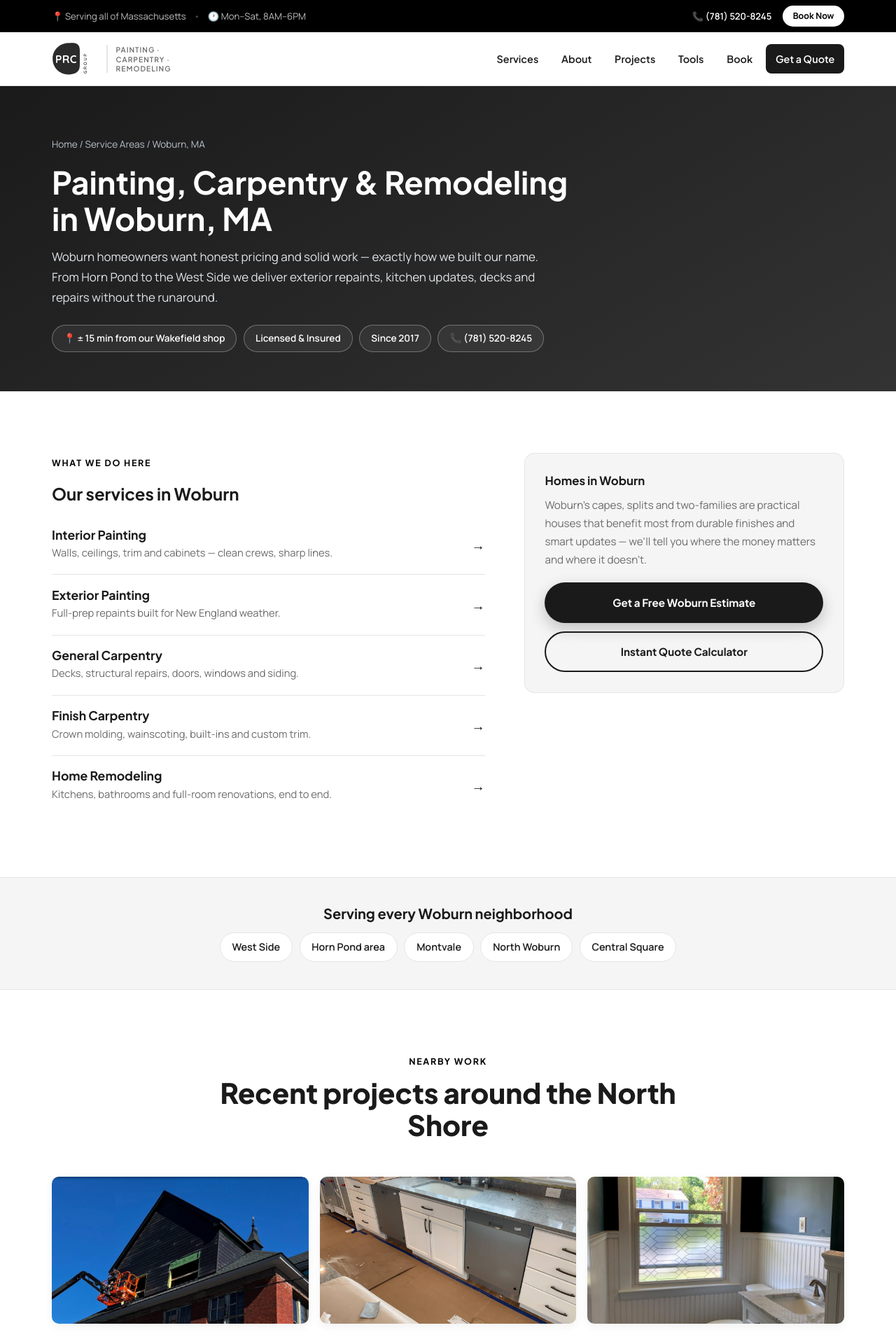
After one commit to PChiovatto/prcgroupcompany, a PHP site: page /painting-woburn-ma.php in a window 1280 px wide. The commit adds this page. Shown: the top 1920 px of the page at 70% size. Run offline with PHP 8.4, Linux system fonts and the light colour scheme.

Commit message:
Add 12 city pages + Service Areas page for local SEO
- painting-<city>-ma.php for Wakefield, Winchester, Lynnfield, Reading,
  North Reading, Melrose, Stoneham, Lexington, Andover, Marblehead,
  Swampscott and Woburn — chosen for affluence x proximity to the shop
- Each page has unique copy: local intro, real neighborhoods, housing-stock
  notes, localized FAQ (FAQPage schema) and Service schema with areaServed
- Dedicated city layout (css/city.css): navy hero with chips, services list
  with aside CTA card, neighborhoods band, photo strip, cross-links
- service-areas.php hub page; footer link; sitemap updated with 13 URLs

Co-Authored-By: Claude Fable 5 <noreply@anthropic.com>
Claude-Session: https://claude.ai/code/session_016XLoFwtTend5dcK9srZghH

```diff
--- /dev/null
+++ b/css/city.css
@@ -0,0 +1,53 @@
+/* ============================================================
+   PRC Group — city pages layout
+   ============================================================ */
+
+.cityhero {
+  background: linear-gradient(150deg, var(--navy), var(--navy-soft));
+  color: #fff; padding: 4.5rem 0 3.5rem;
+}
+.cityhero .svc-breadcrumb, .cityhero .svc-breadcrumb a { color: #b9c0c9; }
+.cityhero h1 { color: #fff; font-size: clamp(1.9rem, 3.8vw, 2.8rem); line-height: 1.15; margin: .5rem 0 1rem; max-width: 24ch; }
+.cityhero p { color: #dfe3e8; max-width: 44rem; font-size: 1.06rem; }
+.city-chips { display: flex; flex-wrap: wrap; gap: .6rem; margin-top: 1.5rem; }
+.city-chips span, .city-chips a {
+  border: 1px solid rgba(255,255,255,.3); border-radius: 999px; padding: .45rem 1rem;
+  font-size: .85rem; font-weight: 600; color: #fff; text-decoration: none; background: rgba(255,255,255,.06);
+}
+.city-chips a:hover { background: rgba(255,255,255,.15); }
+
+.city-grid { display: grid; grid-template-columns: 1.15fr .85fr; gap: 3.5rem; align-items: start; }
+.city-svc { border-bottom: 1px solid var(--line); padding: 1.15rem 0; display: grid;
+  grid-template-columns: 1fr auto; gap: 1rem; align-items: center; text-decoration: none; }
+.city-svc:last-of-type { border-bottom: 0; }
+.city-svc h3 { font-size: 1.1rem; color: var(--ink); margin-bottom: .2rem; }
+.city-svc p { color: var(--muted); font-size: .92rem; margin: 0; }
+.city-svc .arrow { font-family: var(--font-head); font-weight: 800; color: var(--navy); font-size: 1.2rem;
+  transition: transform .2s ease; }
+.city-svc:hover .arrow { transform: translateX(6px); }
+.city-svc:hover h3 { color: var(--navy); }
+
+.city-aside { background: var(--bg-alt); border: 1px solid var(--line); border-radius: var(--radius);
+  padding: 1.8rem; }
+.city-aside h3 { font-size: 1.05rem; margin-bottom: .8rem; }
+.city-aside p { color: var(--muted); font-size: .95rem; }
+.city-aside .btn { margin-top: 1.2rem; width: 100%; text-align: center; }
+.city-aside .btn--ghost { border: 2px solid var(--navy); color: var(--navy); background: transparent; margin-top: .7rem; }
+.city-aside .btn--ghost:hover { background: var(--navy); color: #fff; }
+
+.city-strip { display: grid; grid-template-columns: repeat(3, 1fr); gap: 1rem; margin-top: 2.5rem; }
+.city-strip img { width: 100%; height: 210px; object-fit: cover; border-radius: var(--radius-sm);
+  box-shadow: var(--shadow-sm); }
+
+.nbhd { background: var(--bg-alt); border-top: 1px solid var(--line); border-bottom: 1px solid var(--line); }
+.nbhd .container { padding-top: 2.4rem; padding-bottom: 2.4rem; text-align: center; }
+.nbhd h2 { font-size: 1.25rem; margin-bottom: 1rem; }
+.nbhd-tags { display: flex; flex-wrap: wrap; gap: .6rem; justify-content: center; }
+.nbhd-tags span { background: #fff; border: 1px solid var(--line); border-radius: 999px;
+  padding: .5rem 1.05rem; font-size: .9rem; font-weight: 600; }
+
+@media (max-width: 960px) {
+  .city-grid { grid-template-columns: 1fr; }
+  .city-strip { grid-template-columns: 1fr; }
+  .city-strip img { height: 240px; }
+}
--- /dev/null
+++ b/includes/city-data.php
@@ -0,0 +1,188 @@
+<?php
+/**
+ * PRC Group — city pages data.
+ * Every city gets UNIQUE copy: intro, neighborhoods, housing notes and a
+ * localized FAQ answer, so no two pages read the same.
+ */
+
+$CITIES = [
+
+  'wakefield' => [
+    'name'  => 'Wakefield',
+    'drive' => 'Our home base',
+    'intro' => 'Wakefield is home — our shop is right on Albion Street. From Greenwood to the shores
+      of Lake Quannapowitt, we\'ve painted, repaired and remodeled homes in every corner of town,
+      and there\'s no faster address for us to reach.',
+    'neighborhoods' => ['Greenwood', 'Lakeside', 'Montrose', 'Downtown / Albion St', 'West Side'],
+    'housing' => 'Wakefield\'s mix of Victorians near the lake, Greenwood capes and post-war
+      colonials keeps our crews busy with everything from full exterior repaints to kitchen
+      updates and deck rebuilds.',
+    'faq_local_q' => 'Do you really work out of Wakefield?',
+    'faq_local_a' => 'Yes — 86 Albion St. When you hire us you\'re hiring a local crew your
+      neighbors already use, not a franchise dispatching from another county.',
+  ],
+
+  'winchester' => [
+    'name'  => 'Winchester',
+    'drive' => '± 15 min from our Wakefield shop',
+    'intro' => 'Winchester\'s grand Victorians and center-entrance colonials deserve better than a
+      rushed paint job. We bring the careful prep, color sense and finish carpentry these homes
+      were built with — from Wedgemere to Myopia Hill.',
+    'neighborhoods' => ['Wedgemere', 'Myopia Hill', 'Symmes Corner', 'The Flats', 'Winchester Center'],
+    'housing' => 'Expect us to be comfortable with high gables, ornate trim, plaster walls and the
+      detail work that older high-end homes demand — that\'s most of what we do in Winchester.',
+    'faq_local_q' => 'Can you handle large or historic Winchester homes?',
+    'faq_local_a' => 'Yes. Tall Victorians, plaster repair, custom trim reproduction and
+      multi-week exterior projects are exactly the work our carpenters and painters specialize in.',
+  ],
+
+  'lynnfield' => [
+    'name'  => 'Lynnfield',
+    'drive' => '± 10 min from our Wakefield shop',
+    'intro' => 'Right next door to our Wakefield shop, Lynnfield is one of our most active towns.
+      From established streets around Pillings Pond to newer construction near MarketStreet, we
+      keep Lynnfield homes painted, trimmed and updated.',
+    'neighborhoods' => ['South Lynnfield', 'Pillings Pond', 'Lynnfield Center', 'Apple Hill', 'King James Grant'],
+    'housing' => 'Lynnfield\'s larger colonials and newer builds mean big exterior repaints,
+      cabinet refinishing and finish-carpentry upgrades — and our proximity means quick
+      scheduling and easy follow-ups.',
+    'faq_local_q' => 'How quickly can you get to a Lynnfield project?',
+    'faq_local_a' => 'We\'re about ten minutes away. Estimates usually happen within a couple of
+      days, and staying close by makes multi-phase projects and touch-ups painless.',
+  ],
+
+  'reading' => [
+    'name'  => 'Reading',
+    'drive' => '± 10 min from our Wakefield shop',
+    'intro' => 'Reading\'s classic colonials and capes are our bread and butter. We\'re ten minutes
+      up Route 28, and homeowners from Birch Meadow to the West Side call us for crisp exterior
+      repaints, interior refreshes and carpentry done right.',
+    'neighborhoods' => ['West Side', 'Birch Meadow', 'Downtown Reading', 'Killam', 'Wood End'],
+    'housing' => 'Many Reading homes date from the early-to-mid 1900s — which means real wood
+      siding, real trim and real prep. We scrape, prime and repair before any paint goes on.',
+    'faq_local_q' => 'Do you do both the carpentry repairs and the painting in Reading?',
+    'faq_local_a' => 'Yes — one crew, one schedule. Rotted clapboards, damaged trim and the
+      finish coat are all handled in the same project.',
+  ],
+
+  'north-reading' => [
+    'name'  => 'North Reading',
+    'drive' => '± 15 min from our Wakefield shop',
+    'intro' => 'From Martins Pond to Park Colony, North Reading homeowners use PRC Group for the
+      projects that keep a house feeling new — full repaints, deck rebuilds, trim upgrades and
+      bathroom refreshes.',
+    'neighborhoods' => ['Martins Pond', 'Park Colony', 'West Village', 'North Reading Center'],
+    'housing' => 'North Reading\'s ranches, splits and newer colonials are ideal candidates for
+      cabinet refinishing, LVP flooring and open-concept updates — remodeling work we manage
+      end to end.',
+    'faq_local_q' => 'Do you take on smaller North Reading jobs, like one room or a deck?',
+    'faq_local_a' => 'Absolutely. Single rooms, decks and punch lists are a normal part of our
+      week — and they\'re often how North Reading clients try us out before a bigger project.',
+  ],
+
+  'melrose' => [
+    'name'  => 'Melrose',
+    'drive' => '± 10 min from our Wakefield shop',
+    'intro' => 'Melrose might be the most paint-intensive town we serve — street after street of
+      Victorians with detailed trim, porches and gables. We\'re next door in Wakefield, and this
+      is exactly the work we love.',
+    'neighborhoods' => ['Bellevue', 'Wyoming Hill', 'Horace Mann', 'Melrose Highlands', 'Cedar Park'],
+    'housing' => 'Multi-color Victorian exteriors, porch restorations and plaster-wall interiors
+      are Melrose staples. Our painters and finish carpenters work together so the details
+      come out right.',
+    'faq_local_q' => 'Can you do a multi-color Victorian exterior in Melrose?',
+    'faq_local_a' => 'Yes — body, trim and accent schemes are a specialty. We\'ll sample colors on
+      your house and detail the scheme in the written estimate.',
+  ],
+
+  'stoneham' => [
+    'name'  => 'Stoneham',
+    'drive' => '± 10 min from our Wakefield shop',
+    'intro' => 'Stoneham borders our home town, and from Bear Hill to Colonial Park we handle the
+      full range — exterior repaints, kitchen and bath updates, decks and the repairs New England
+      weather makes inevitable.',
+    'neighborhoods' => ['Bear Hill', 'Colonial Park', 'Spot Pond area', 'Farm Hill', 'Stoneham Square'],
+    'housing' => 'Stoneham\'s capes, colonials and split-levels respond beautifully to fresh
+      exterior color, updated trim and modernized kitchens — our three core trades in one team.',
+    'faq_local_q' => 'How soon can you start a Stoneham project?',
+    'faq_local_a' => 'Estimates within days — we\'re ten minutes away. Start dates depend on season
+      and scope, and your written proposal includes a realistic schedule.',
+  ],
+
+  'lexington' => [
+    'name'  => 'Lexington',
+    'drive' => '± 25 min from our Wakefield shop',
+    'intro' => 'Lexington homeowners invest in their homes — and expect craftsmanship in return.
+      From historic houses near the Battle Green to renovated colonials on Follen Hill, we
+      deliver museum-quality prep, paint and trim.',
+    'neighborhoods' => ['Lexington Center', 'Follen Hill', 'Meriam Hill', 'East Lexington', 'Peacock Farm'],
+    'housing' => 'The mix runs from antique homes requiring careful, lead-safe restoration to
+      mid-century moderns and large renovated colonials — each getting the right materials
+      and methods.',
+    'faq_local_q' => 'Are you equipped for Lexington\'s older and historic homes?',
+    'faq_local_a' => 'Yes — EPA lead-safe practices on pre-1978 homes, trim profile matching, and
+      the patience real restoration work requires.',
+  ],
+
+  'andover' => [
+    'name'  => 'Andover',
+    'drive' => '± 25 min from our Wakefield shop',
+    'intro' => 'From In-Town streets near Phillips Academy to Shawsheen Village and the newer
+      neighborhoods off River Road, PRC Group brings Andover homes the full package — painting,
+      carpentry and remodeling from one accountable crew.',
+    'neighborhoods' => ['In-Town / Academy area', 'Shawsheen Village', 'Ballardvale', 'West Andover', 'South Andover'],
+    'housing' => 'Andover\'s large colonials mean serious exterior square footage and generous
+      interiors — projects where our one-team approach saves weeks versus juggling separate
+      painters and carpenters.',
+    'faq_local_q' => 'Do you handle large whole-house projects in Andover?',
+    'faq_local_a' => 'Yes — whole-house repaints and multi-room renovations are core work. You get
+      an itemized proposal, a realistic timeline and one point of contact throughout.',
+  ],
+
+  'marblehead' => [
+    'name'  => 'Marblehead',
+    'drive' => '± 25 min from our Wakefield shop',
+    'intro' => 'Salt air is merciless on paint — and nowhere more than Marblehead. From antique
+      homes in Old Town to shingled houses on the Neck, we prep and coat exteriors to stand up
+      to the ocean, and restore the interiors to match.',
+    'neighborhoods' => ['Old Town', 'Marblehead Neck', 'Clifton', 'Shipyard', 'Village area'],
+    'housing' => 'Pre-1900 housing stock, ocean exposure and historic detail make Marblehead
+      demanding — and rewarding. Expect thorough scraping, marine-grade prep and trim
+      carpentry that respects the original work.',
+    'faq_local_q' => 'How do you make exterior paint last near the ocean?',
+    'faq_local_a' => 'Aggressive prep, the right primers, and 100% acrylic topcoats applied in the
+      correct conditions. We also repair rot and flashing issues first, so the coating has
+      something sound to hold onto.',
+  ],
+
+  'swampscott' => [
+    'name'  => 'Swampscott',
+    'drive' => '± 20 min from our Wakefield shop',
+    'intro' => 'Swampscott\'s coastal Victorians and shingle-style homes take a beating from wind
+      and salt. We keep them protected and beautiful — exterior repaints, porch repairs and
+      interior updates from Vinnin Square to Phillips Beach.',
+    'neighborhoods' => ['Olmsted Historic District', 'Phillips Beach', 'Vinnin Square', 'Beach Bluff'],
+    'housing' => 'Like its neighbor Marblehead, Swampscott demands coastal-grade prep and
+      materials. Victorian trim, porches and plaster interiors are all familiar territory
+      for our crew.',
+    'faq_local_q' => 'Do you work in Swampscott\'s historic Olmsted district?',
+    'faq_local_a' => 'Yes — we\'re comfortable with the detail, color schemes and care that
+      historic-district homes call for, and we use lead-safe practices on older houses.',
+  ],
+
+  'woburn' => [
+    'name'  => 'Woburn',
+    'drive' => '± 15 min from our Wakefield shop',
+    'intro' => 'Woburn homeowners want honest pricing and solid work — exactly how we built our
+      name. From Horn Pond to the West Side we deliver exterior repaints, kitchen updates,
+      decks and repairs without the runaround.',
+    'neighborhoods' => ['West Side', 'Horn Pond area', 'Montvale', 'North Woburn', 'Central Square'],
+    'housing' => 'Woburn\'s capes, splits and two-families are practical houses that benefit most
+      from durable finishes and smart updates — we\'ll tell you where the money matters and
+      where it doesn\'t.',
+    'faq_local_q' => 'Do you paint two-family homes and rental properties in Woburn?',
+    'faq_local_a' => 'Yes — including fast, clean turnovers between tenants. Landlords get the
+      same written scope and warranty as owner-occupants.',
+  ],
+
+];
--- /dev/null
+++ b/includes/city-template.php
@@ -0,0 +1,183 @@
+<?php
+/**
+ * City page template. Each painting-<slug>-ma.php sets $citySlug and includes
+ * this file. Unique copy comes from includes/city-data.php.
+ */
+require_once __DIR__ . '/config.php';
+require_once __DIR__ . '/city-data.php';
+
+$c = $CITIES[$citySlug];
+$cityName  = $c['name'];
+$pageTitle = 'Painting, Carpentry & Remodeling in ' . $cityName . ', MA | ' . BUSINESS_NAME;
+$pageDesc  = 'Local painting, carpentry and home remodeling in ' . $cityName . ', MA. ' . BUSINESS_NAME
+           . ' is based in Wakefield — licensed, insured, free written estimates.';
+$canonical = SITE_URL . '/painting-' . $citySlug . '-ma.php';
+$active    = 'services';
+$extraCSS  = ['css/service.css', 'css/city.css'];
+include __DIR__ . '/header.php';
+?>
+
+  <!-- ===== CITY HERO ===== -->
+  <section class="cityhero">
+    <div class="container">
+      <nav class="svc-breadcrumb"><a href="index.php">Home</a> / <a href="service-areas.php">Service Areas</a> / <?= $cityName ?>, MA</nav>
+      <h1>Painting, Carpentry &amp; Remodeling in <?= $cityName ?>, MA</h1>
+      <p><?= $c['intro'] ?></p>
+      <div class="city-chips">
+        <span>📍 <?= $c['drive'] ?></span>
+        <span>Licensed &amp; Insured</span>
+        <span>Since <?= BUSINESS_FOUNDED ?></span>
+        <a href="tel:<?= BUSINESS_PHONE_RAW ?>">📞 <?= BUSINESS_PHONE ?></a>
+      </div>
+    </div>
+  </section>
+
+  <!-- ===== SERVICES IN CITY ===== -->
+  <section class="section">
+    <div class="container city-grid">
+      <div>
+        <span class="section__eyebrow">What We Do Here</span>
+        <h2 style="margin:.5rem 0 1rem;">Our services in <?= $cityName ?></h2>
+        <a class="city-svc" href="interior-painting.php">
+          <div><h3>Interior Painting</h3><p>Walls, ceilings, trim and cabinets — clean crews, sharp lines.</p></div>
+          <span class="arrow">→</span>
+        </a>
+        <a class="city-svc" href="exterior-painting.php">
+          <div><h3>Exterior Painting</h3><p>Full-prep repaints built for New England weather.</p></div>
+          <span class="arrow">→</span>
+        </a>
+        <a class="city-svc" href="general-carpentry.php">
+          <div><h3>General Carpentry</h3><p>Decks, structural repairs, doors, windows and siding.</p></div>
+          <span class="arrow">→</span>
+        </a>
+        <a class="city-svc" href="finish-carpentry.php">
+          <div><h3>Finish Carpentry</h3><p>Crown molding, wainscoting, built-ins and custom trim.</p></div>
+          <span class="arrow">→</span>
+        </a>
+        <a class="city-svc" href="home-remodeling.php">
+          <div><h3>Home Remodeling</h3><p>Kitchens, bathrooms and full-room renovations, end to end.</p></div>
+          <span class="arrow">→</span>
+        </a>
+      </div>
+      <aside class="city-aside">
+        <h3>Homes in <?= $cityName ?></h3>
+        <p><?= $c['housing'] ?></p>
+        <a href="index.php#contact" class="btn btn--primary">Get a Free <?= $cityName ?> Estimate</a>
+        <a href="tools.php#calc-section" class="btn btn--ghost">Instant Quote Calculator</a>
+      </aside>
+    </div>
+  </section>
+
+  <!-- ===== NEIGHBORHOODS ===== -->
+  <section class="nbhd">
+    <div class="container">
+      <h2>Serving every <?= $cityName ?> neighborhood</h2>
+      <div class="nbhd-tags">
+        <?php foreach ($c['neighborhoods'] as $n): ?><span><?= $n ?></span><?php endforeach; ?>
+      </div>
+    </div>
+  </section>
+
+  <!-- ===== RECENT WORK STRIP ===== -->
+  <section class="section">
+    <div class="container">
+      <div class="section__head">
+        <span class="section__eyebrow">Nearby Work</span>
+        <h2>Recent projects around the North Shore</h2>
+      </div>
+      <div class="city-strip">
+        <img src="assets/projects/exterior-siding-painting-massachusetts.jpg" loading="lazy"
+             alt="Exterior siding and painting project by <?= BUSINESS_NAME ?> near <?= $cityName ?>, MA" />
+        <img src="assets/projects/kitchen-remodel-cabinets-countertop-massachusetts.jpg" loading="lazy"
+             alt="Kitchen remodel by <?= BUSINESS_NAME ?> near <?= $cityName ?>, MA" />
+        <img src="assets/projects/bathroom-renovation-remodeling-massachusetts.jpg" loading="lazy"
+             alt="Bathroom renovation by <?= BUSINESS_NAME ?> near <?= $cityName ?>, MA" />
+      </div>
+    </div>
+  </section>
+
+  <!-- ===== FAQ ===== -->
+  <section class="section section--alt">
+    <div class="container">
+      <div class="section__head">
+        <span class="section__eyebrow">Questions</span>
+        <h2><?= $cityName ?> FAQ</h2>
+      </div>
+      <div class="svc-faq">
+        <details>
+          <summary><?= $c['faq_local_q'] ?></summary>
+          <p><?= $c['faq_local_a'] ?></p>
+        </details>
+        <details>
+          <summary>How do estimates work in <?= $cityName ?>?</summary>
+          <p>We visit your home, measure and listen, then send a written, itemized estimate —
+            free and no-pressure. <?= $c['drive'] === 'Our home base' ? 'Being based right here in town, scheduling is easy.' : 'Being based nearby in Wakefield (' . strtolower($c['drive']) . '), scheduling is easy.' ?></p>
+        </details>
+        <details>
+          <summary>Are you licensed and insured to work in <?= $cityName ?>?</summary>
+          <p>Yes — <?= BUSINESS_NAME ?> is fully licensed and insured across Massachusetts, we pull
+            local permits when the work requires them, and every job is backed by our written
+            workmanship warranty.</p>
+        </details>
+      </div>
+    </div>
+  </section>
+
+  <!-- ===== CTA ===== -->
+  <section class="cta-banner">
+    <div class="container cta-banner__inner">
+      <div>
+        <h2>Planning a project in <?= $cityName ?>?</h2>
+        <p>Free written estimate from your local painting &amp; carpentry team.</p>
+      </div>
+      <a href="tel:<?= BUSINESS_PHONE_RAW ?>" class="btn btn--light">Call <?= BUSINESS_PHONE ?></a>
+    </div>
+  </section>
+
+  <!-- ===== ALSO SERVING ===== -->
+  <section class="section">
+    <div class="container" style="text-align:center;">
+      <span class="section__eyebrow">Also Serving</span>
+      <div class="svc-other">
+        <?php foreach ($CITIES as $slug => $other): if ($slug === $citySlug) continue; ?>
+        <a href="painting-<?= $slug ?>-ma.php"><?= $other['name'] ?>, MA</a>
+        <?php endforeach; ?>
+      </div>
+    </div>
+  </section>
+
+  <script type="application/ld+json">
+  {
+    "@context": "https://schema.org",
+    "@type": "Service",
+    "serviceType": "Painting, Carpentry and Home Remodeling",
+    "provider": {
+      "@type": "GeneralContractor",
+      "name": "<?= BUSINESS_NAME ?>",
+      "telephone": "<?= BUSINESS_PHONE_RAW ?>",
+      "url": "<?= SITE_URL ?>",
+      "address": { "@type": "PostalAddress", "streetAddress": "<?= BUSINESS_STREET ?>",
+        "addressLocality": "<?= BUSINESS_CITY ?>", "addressRegion": "<?= BUSINESS_STATE ?>",
+        "postalCode": "<?= BUSINESS_ZIP ?>", "addressCountry": "US" }
+    },
+    "areaServed": { "@type": "City", "name": "<?= $cityName ?>, MA" },
+    "url": "<?= $canonical ?>",
+    "description": "<?= htmlspecialchars($pageDesc, ENT_QUOTES) ?>"
+  }
+  </script>
+  <script type="application/ld+json">
+  {
+    "@context": "https://schema.org",
+    "@type": "FAQPage",
+    "mainEntity": [
+      { "@type": "Question", "name": <?= json_encode($c['faq_local_q']) ?>,
+        "acceptedAnswer": { "@type": "Answer", "text": <?= json_encode(trim(preg_replace('/\s+/', ' ', $c['faq_local_a']))) ?> } },
+      { "@type": "Question", "name": "How do estimates work in <?= $cityName ?>?",
+        "acceptedAnswer": { "@type": "Answer", "text": "We visit your home, measure and listen, then send a written, itemized estimate - free and no-pressure." } },
+      { "@type": "Question", "name": "Are you licensed and insured to work in <?= $cityName ?>?",
+        "acceptedAnswer": { "@type": "Answer", "text": "Yes - PRC Group is fully licensed and insured across Massachusetts, and every job is backed by a written workmanship warranty." } }
+    ]
+  }
+  </script>
+
+<?php include __DIR__ . '/footer.php'; ?>
--- a/includes/footer.php
+++ b/includes/footer.php
@@ -28,6 +28,7 @@ $extraJS = $extraJS ?? [];
         <a href="tools.php#calc-section">Quote Calculator</a>
         <a href="tools.php#visualizer">Color Visualizer</a>
         <a href="booking.php">Book Appointment</a>
+        <a href="service-areas.php">Service Areas</a>
         <a href="index.php#contact">Contact</a>
         <a href="<?= GOOGLE_REVIEW_URL ?>" target="_blank" rel="noopener">★ Review Us on Google</a>
       </div>
--- /dev/null
+++ b/painting-andover-ma.php
@@ -0,0 +1,3 @@
+<?php
+$citySlug = 'andover';
+include __DIR__ . '/includes/city-template.php';
--- /dev/null
+++ b/painting-lexington-ma.php
@@ -0,0 +1,3 @@
+<?php
+$citySlug = 'lexington';
+include __DIR__ . '/includes/city-template.php';
--- /dev/null
+++ b/painting-lynnfield-ma.php
@@ -0,0 +1,3 @@
+<?php
+$citySlug = 'lynnfield';
+include __DIR__ . '/includes/city-template.php';
--- /dev/null
+++ b/painting-marblehead-ma.php
@@ -0,0 +1,3 @@
+<?php
+$citySlug = 'marblehead';
+include __DIR__ . '/includes/city-template.php';
--- /dev/null
+++ b/painting-melrose-ma.php
@@ -0,0 +1,3 @@
+<?php
+$citySlug = 'melrose';
+include __DIR__ . '/includes/city-template.php';
--- /dev/null
+++ b/painting-north-reading-ma.php
@@ -0,0 +1,3 @@
+<?php
+$citySlug = 'north-reading';
+include __DIR__ . '/includes/city-template.php';
--- /dev/null
+++ b/painting-reading-ma.php
@@ -0,0 +1,3 @@
+<?php
+$citySlug = 'reading';
+include __DIR__ . '/includes/city-template.php';
--- /dev/null
+++ b/painting-stoneham-ma.php
@@ -0,0 +1,3 @@
+<?php
+$citySlug = 'stoneham';
+include __DIR__ . '/includes/city-template.php';
--- /dev/null
+++ b/painting-swampscott-ma.php
@@ -0,0 +1,3 @@
+<?php
+$citySlug = 'swampscott';
+include __DIR__ . '/includes/city-template.php';
--- /dev/null
+++ b/painting-wakefield-ma.php
@@ -0,0 +1,3 @@
+<?php
+$citySlug = 'wakefield';
+include __DIR__ . '/includes/city-template.php';
--- /dev/null
+++ b/painting-winchester-ma.php
@@ -0,0 +1,3 @@
+<?php
+$citySlug = 'winchester';
+include __DIR__ . '/includes/city-template.php';
--- /dev/null
+++ b/painting-woburn-ma.php
@@ -0,0 +1,3 @@
+<?php
+$citySlug = 'woburn';
+include __DIR__ . '/includes/city-template.php';
```
Also changed, not shown: service-areas.php (added, +56 -0 lines), sitemap.xml (+65 -0 lines).
